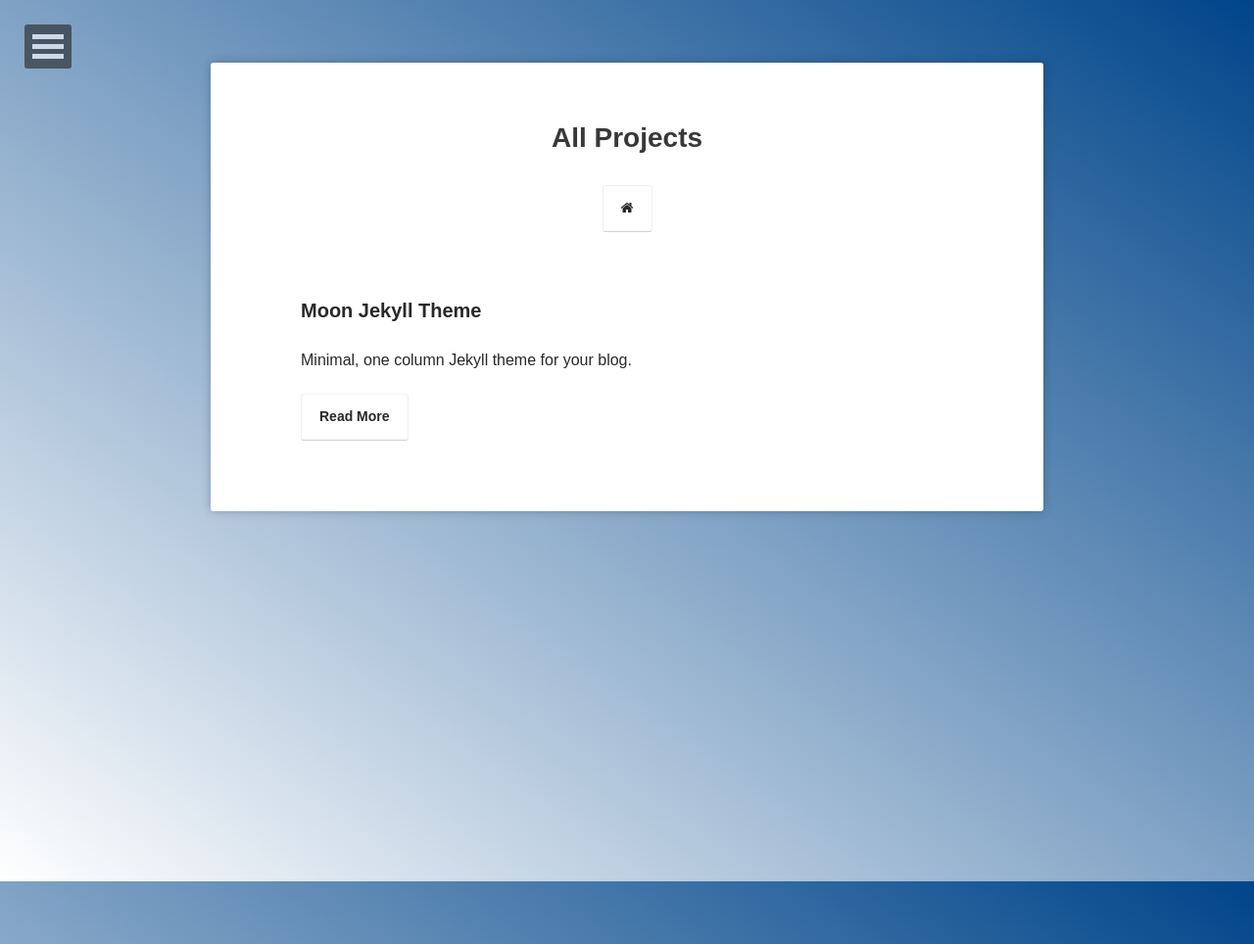
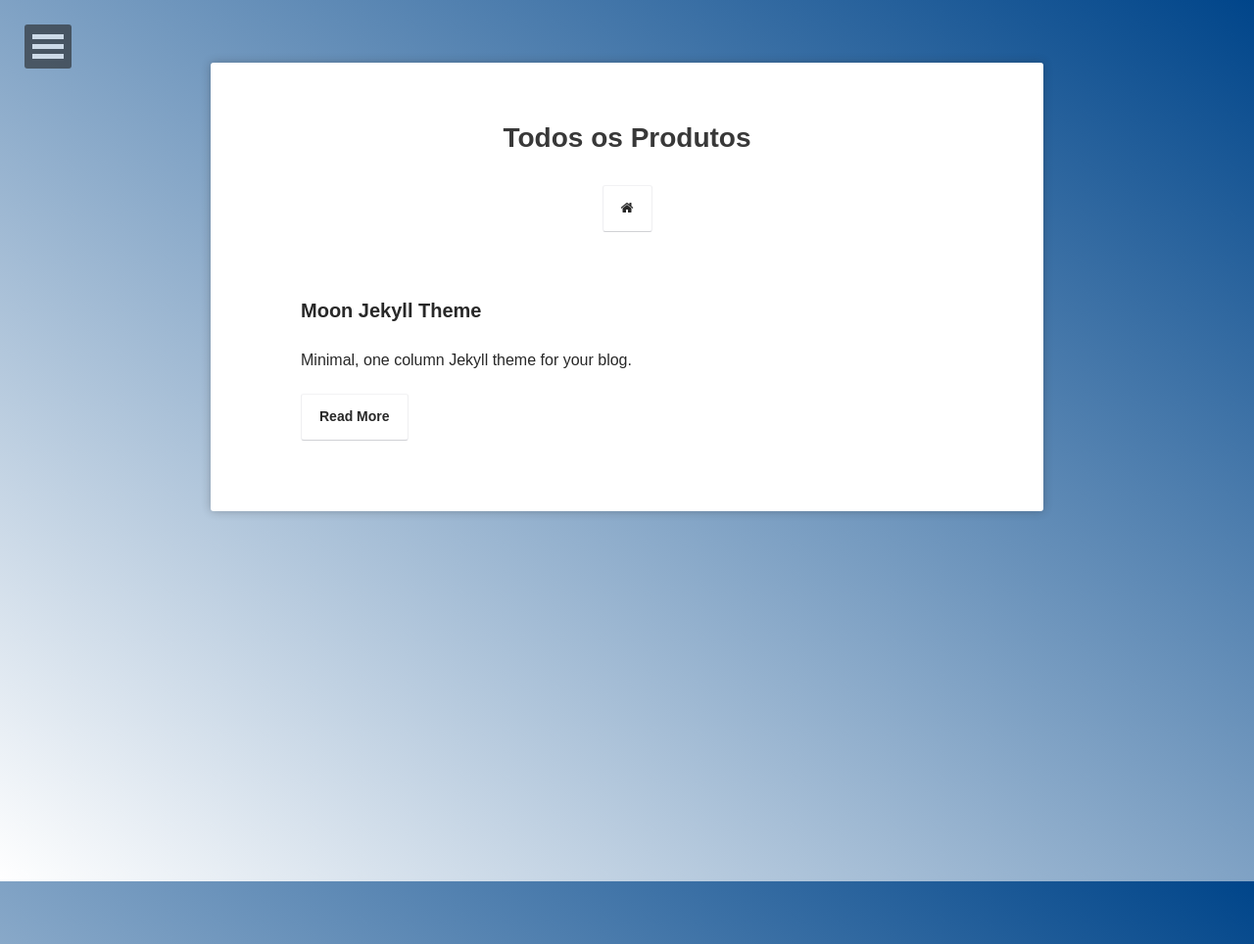
Before and after one commit to inovajoinville/inovajoinville.github.io, a Jekyll site: the page built from projects/index.md, in a window 1280 px wide. Shown: the whole page at 98% size. Built offline with Jekyll 4.4.1, drawn with Linux system fonts in a browser that asks for light colours; some web fonts are replaced; comment, search, counter and statistics services are not loaded.

Commit message:
Update index.md

```diff
--- a/projects/index.md
+++ b/projects/index.md
@@ -1,5 +1,5 @@
 ---
 layout: project
-title: All Projects
+title: Todos os Produtos
 excerpt: "A List of Projects"
 ---
```
